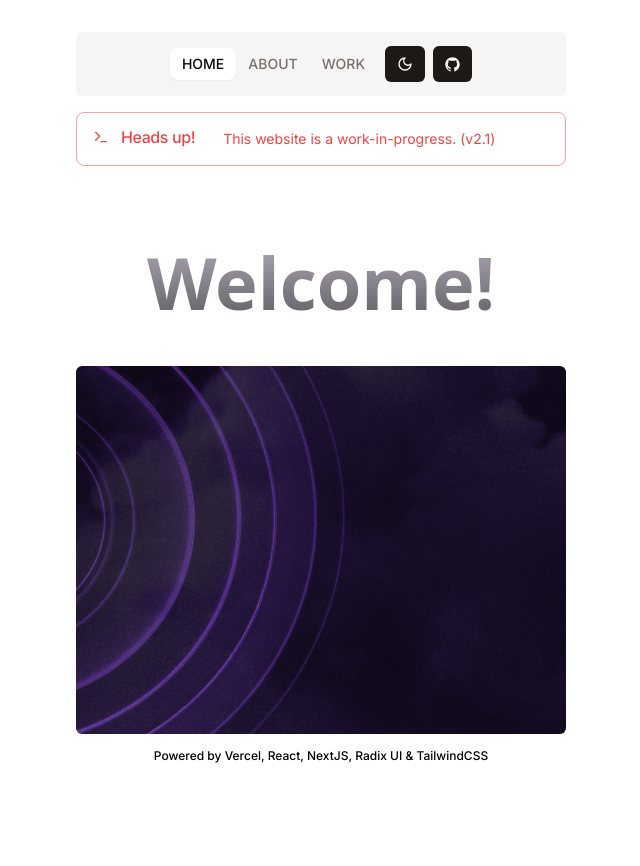
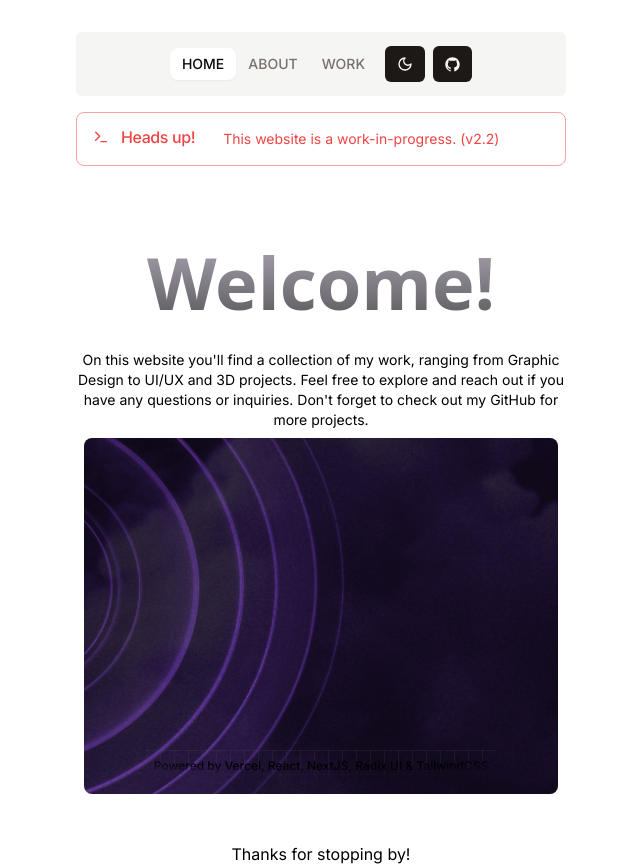
Before and after one commit to g00dnlght/ShadCN_UI, a Next.js app in the folder my-app/: page / in a window 1280 px wide. Shown: the whole page, without its empty margins (319-959 px from the left). Before the commit the page ends 800 px from the top, so only its background shows below. Built offline with nearby package versions, Linux system fonts and the light colour scheme.

Commit message:
Added Analytics & updated work (v2.2)

```diff
--- a/my-app/app/alertCard.tsx
+++ b/my-app/app/alertCard.tsx
@@ -7,7 +7,7 @@ export function AlertDemo() {
     <Alert variant="destructive" className="flex">
       <Terminal className="w-4 h-4" />
       <AlertTitle>Heads up!</AlertTitle>
-      <AlertDescription>This website is a work-in-progress. (v2.1)</AlertDescription>
+      <AlertDescription>This website is a work-in-progress. (v2.2)</AlertDescription>
     </Alert>
   );
 }
--- a/my-app/app/layout.tsx
+++ b/my-app/app/layout.tsx
@@ -2,6 +2,7 @@ import './globals.css';
 import type { Metadata } from 'next';
 import { Inter } from 'next/font/google';
 import { ThemeProvider } from '@/components/theme-provider';
+import { Analytics } from '@vercel/analytics/react';
 
 const inter = Inter({ subsets: ['latin'] });
 
@@ -16,6 +17,7 @@ export default function RootLayout({ children }: { children: React.ReactNode })
       <body className={inter.className}>
         <ThemeProvider attribute="class" defaultTheme="dark" enableSystem>
           {children}
+          <Analytics />
         </ThemeProvider>
       </body>
     </html>
--- a/my-app/app/page.tsx
+++ b/my-app/app/page.tsx
@@ -67,25 +67,27 @@ export default function TabsDemo() {
 
           <TabsContent value="homeTab" className="pt-2">
             <AlertDemo />
-            <h1 className="relative z-10 pt-20 pb-10 font-sans text-lg font-bold text-center text-transparent md:text-7xl sm:text-lg bg-clip-text bg-gradient-to-b from-purple-100 to-neutral-700">
+            <h1 className="relative z-10 pt-20 pb-8 font-sans font-bold text-center text-transparent text-7xl bg-clip-text bg-gradient-to-b from-purple-100 to-neutral-700">
               Welcome!
             </h1>
-            <div className="pt-2">
+            <p className="flex items-center justify-center text-sm text-center">
+              On this website you'll find a collection of my work, ranging from Graphic Design to
+              UI/UX and 3D projects. Feel free to explore and reach out if you have any questions or
+              inquiries. Don't forget to check out my GitHub for more projects.
+            </p>
+            <div className="px-2 pt-2 text-center">
               <AspectRatio ratio={4 / 3}>
-                <Image
-                  src="/purpleBackground.jpg"
-                  alt="Typography Rhythms"
-                  fill
-                  className="rounded-md"
-                />
+                <Image src="/purpleBackground.jpg" alt="Home Banner" fill className="rounded-lg" />
               </AspectRatio>
+              <br></br>
+              <br></br>
+              Thanks for stopping by!
             </div>
 
-            {/* Home Footer */}
-            <div className="fixed inset-x-0 flex flex-col items-center bottom-5">
-              {/* <Separator /> */}
-              <div>
-                <h1 className="p-4 text-xs font-medium">
+            {/* Home Tab Footer */}
+            <div className="fixed inset-x-0 bottom-0 flex flex-col items-center">
+              <div className="bg-[linear-gradient(to_right,#4f4f4f2e_1px,transparent_1px),linear-gradient(to_bottom,#4f4f4f2e_1px,transparent_1px)] bg-[size:14px_24px] [mask-image:radial-gradient(ellipse_80%_50%_at_50%_0%,#000_70%,transparent_110%)] h-[50px]">
+                <h1 className="p-2 text-xs font-medium">
                   Powered by Vercel, React, NextJS, Radix UI & TailwindCSS
                 </h1>
               </div>
@@ -95,27 +97,26 @@ export default function TabsDemo() {
             <Card className="pt-2">
               <CardHeader>
                 <CardDescription className="flex items-center justify-center text-center">
-                  I&apos;m Victor, a creative individual constantly exploring new horizons. Graphic
-                  Design is my forte, complemented by a bit of UI/UX. My fascination with AI
+                  Hey, I&apos;m Victor, a creative individual constantly exploring new horizons.
+                  Graphic Design is my forte, complemented by a bit of UI/UX. My fascination with AI
                   technology, computers, music &amp; gaming fuels my enthusiasm for innovative work.
+                  Don't forget to check out my GitHub for more projects.
                 </CardDescription>
               </CardHeader>
             </Card>
-            <div className="pt-2">
-              <AspectRatio ratio={16 / 7}>
-                <Image
-                  src="/pinkBackground.jpg"
-                  alt="Typography Rhythms"
-                  fill
-                  className="rounded-md"
-                />
+            <div className="px-2 pt-2 text-center">
+              <AspectRatio ratio={4 / 3}>
+                <Image src="/purpleBackground.jpg" alt="Home Banner" fill className="rounded-lg" />
               </AspectRatio>
+              <br></br>
+              <br></br>
+              Thanks for stopping by!
             </div>
 
-            {/* About Footer */}
-            <div className="fixed inset-x-0 flex flex-col items-center bottom-5">
-              <div>
-                <h1 className="p-4 text-xs font-medium">
+            {/* About Tab Footer */}
+            <div className="fixed inset-x-0 bottom-0 flex flex-col items-center">
+              <div className="bg-[linear-gradient(to_right,#4f4f4f2e_1px,transparent_1px),linear-gradient(to_bottom,#4f4f4f2e_1px,transparent_1px)] bg-[size:14px_24px] [mask-image:radial-gradient(ellipse_80%_50%_at_50%_0%,#000_70%,transparent_110%)] h-[50px]">
+                <h1 className="p-2 text-xs font-medium">
                   Powered by Vercel, React, NextJS, Radix UI & TailwindCSS
                 </h1>
               </div>
@@ -123,7 +124,7 @@ export default function TabsDemo() {
           </TabsContent>
           <TabsContent value="workTab" className="pt-2 ">
             <div className="pb-4">
-              <AspectRatio ratio={16 / 5}>
+              <AspectRatio ratio={16 / 2}>
                 <Image
                   src="/greenBackground.jpg"
                   alt="Typography Rhythms"
@@ -220,6 +221,50 @@ export default function TabsDemo() {
                     </div>
                   </div>
                 </CardHeader>
+                <CardHeader>
+                  <div className="text-center">
+                    <a
+                      href="https://github.com/vtonu/meter-electric"
+                      className="block p-2 mx-4 mb-2 transition-colors border rounded-lg opacity-75 pb group hover:bg-zinc-100/5 hover:ring-zinc-600"
+                      target="_blank"
+                      rel="noopener noreferrer">
+                      {/* <h2 className={`text-xl font-semibold my-2`}>Aceternity UI</h2> */}
+
+                      <p className={` max-w-[100ch] text-sm opacity-60 pb-2`}>
+                        ⚡ Meter Electric Landing Page - Shadcn, NextJS, TypeScript, TailwindCSS
+                        (v1.3)
+                      </p>
+                    </a>
+                    <div className="pt-0">
+                      <Badge variant="outline" className="ml-2 bg-blue-400">
+                        <a href="https://github.com/vtonu/meter-electric">More Info</a>
+                      </Badge>
+                    </div>
+                  </div>
+                </CardHeader>
+                <CardHeader>
+                  <div className="pb-10 text-center">
+                    {' '}
+                    {/* pb-10 basically gap for the last element of this tab so the footer can breathe (causes browser scroll, just a bit) */}
+                    <a
+                      href="https://meterelectric-new.vercel.app/"
+                      className="block p-2 mx-4 mb-2 transition-colors border rounded-lg opacity-75 pb group hover:bg-zinc-100/5 hover:ring-zinc-600"
+                      target="_blank"
+                      rel="noopener noreferrer">
+                      {/* <h2 className={`text-xl font-semibold my-2`}>Aceternity UI</h2> */}
+
+                      <p className={` max-w-[100ch] text-sm opacity-60 pb-2`}>
+                        🌲 Minimal landing page using React, Vite, HMR, TailwindCSS, ESLint template
+                        (ME v1.8)
+                      </p>
+                    </a>
+                    <div className="pt-0">
+                      <Badge variant="outline" className="ml-2 bg-blue-400">
+                        <a href="https://meterelectric-new.vercel.app/">More Info</a>
+                      </Badge>
+                    </div>
+                  </div>
+                </CardHeader>
               </TabsContent>
               <TabsContent value="uiuxTab">
                 <CardHeader>
@@ -267,9 +312,9 @@ export default function TabsDemo() {
             </Tabs>
 
             {/* Work Tab Footer */}
-            <div className="fixed inset-x-0 flex flex-col items-center bottom-5">
-              <div>
-                <h1 className="p-4 text-xs font-medium">
+            <div className="fixed inset-x-0 bottom-0 flex flex-col items-center">
+              <div className="bg-[linear-gradient(to_right,#4f4f4f2e_1px,transparent_1px),linear-gradient(to_bottom,#4f4f4f2e_1px,transparent_1px)] bg-[size:14px_24px] [mask-image:radial-gradient(ellipse_80%_50%_at_50%_0%,#000_70%,transparent_110%)] h-[50px]">
+                <h1 className="p-2 text-xs font-medium">
                   Powered by Vercel, React, NextJS, Radix UI & TailwindCSS
                 </h1>
               </div>
--- a/my-app/package.json
+++ b/my-app/package.json
@@ -1,6 +1,6 @@
 {
-  "name": "my-app",
-  "version": "0.1.0",
+  "name": "my-portfolio",
+  "version": "0.2.2",
   "private": true,
   "scripts": {
     "dev": "next dev",
@@ -20,6 +20,7 @@
     "@types/node": "20.4.5",
     "@types/react": "18.2.17",
     "@types/react-dom": "18.2.7",
+    "@vercel/analytics": "^1.3.1",
     "autoprefixer": "10.4.14",
     "class-variance-authority": "^0.7.0",
     "clsx": "^2.0.0",
```
Also changed, not shown: my-app/app/test.tsx (deleted), 2 other files (tests, documents, lock files or other folders).
